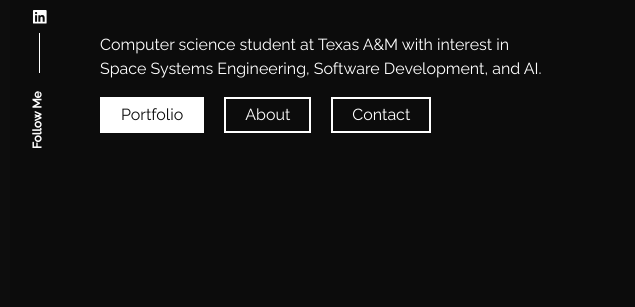
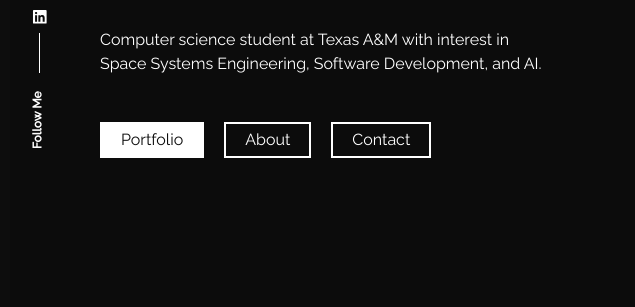
Before and after one commit to michaelwithnospaces/react_portfolio, a React app: page / in a window 1280 px wide. Shown: the part 349-656 px from the top of the page, 0-635 px from the left. Built offline with nearby package versions, Linux system fonts and the light colour scheme; some packages are replaced by stand-ins of ours.

Commit message:
botton margin

```diff
--- a/src/pages/home/style.css
+++ b/src/pages/home/style.css
@@ -108,7 +108,7 @@ section {
     cursor: pointer;
     border-radius: 0;
     margin-right: 20px;
-    margin-bottom: 20px;
+    margin-top: 30px;
 }
 
 .ac_btn a {
```
